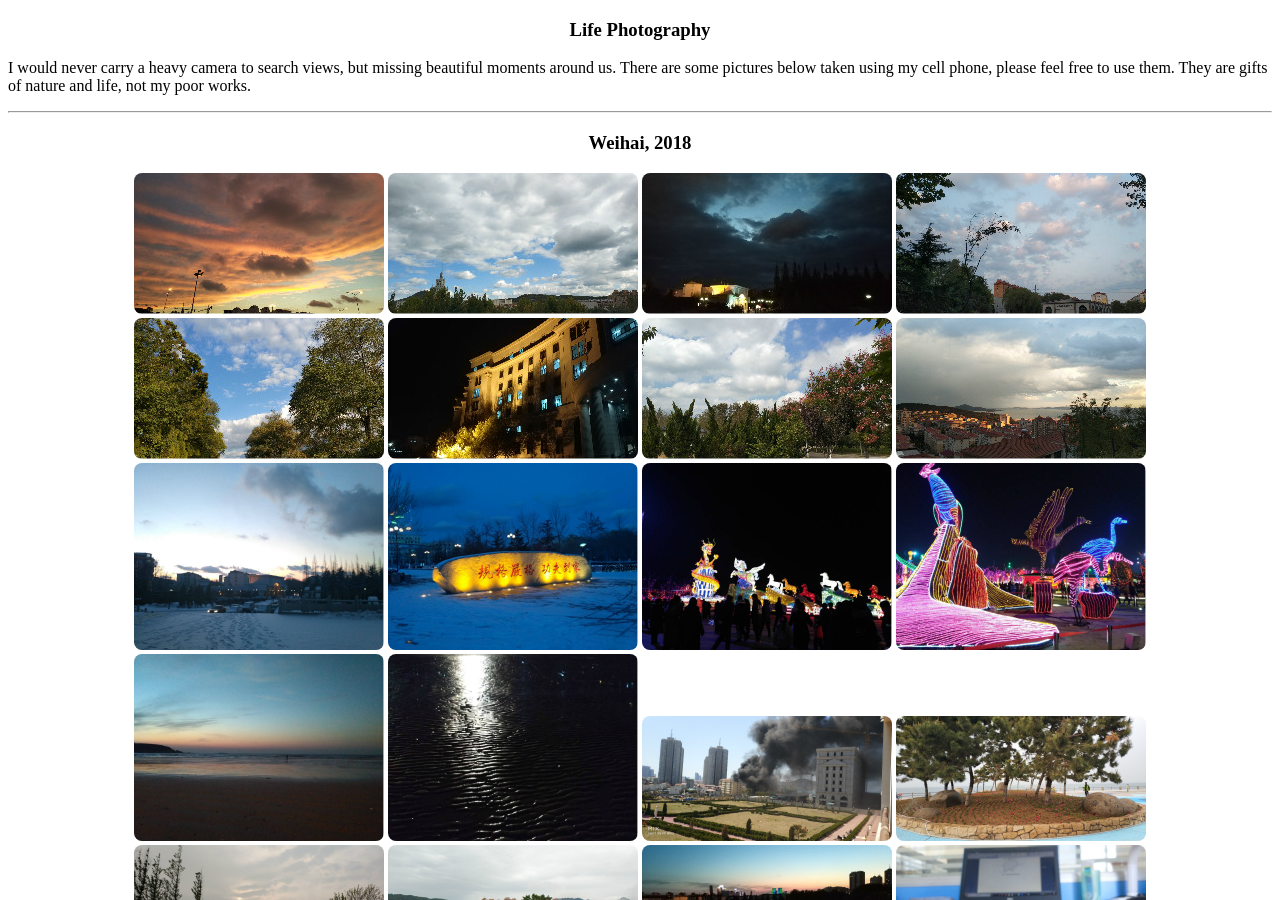
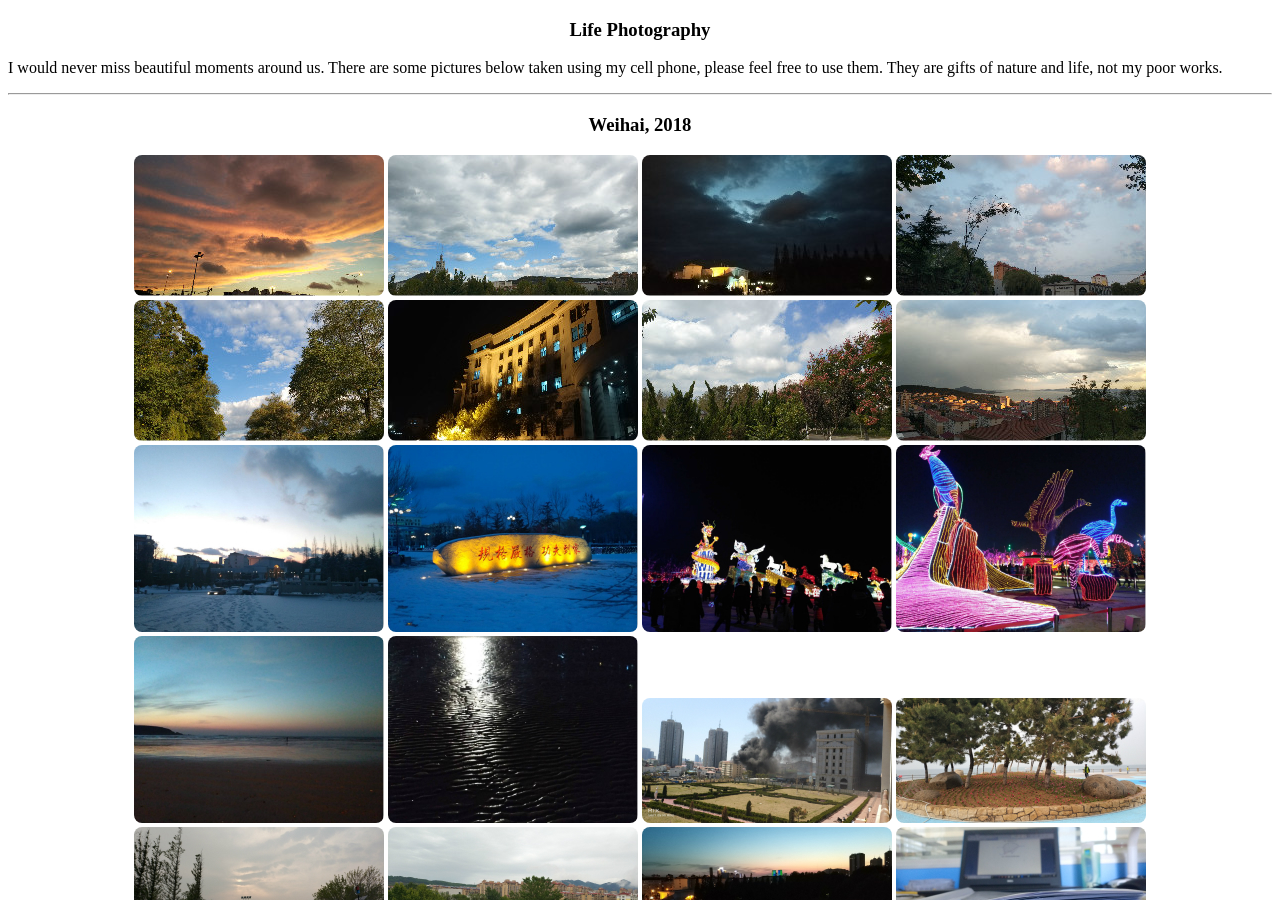
Before and after one commit to PAULYZHENG/paulyzheng.github.io, a Jekyll site: the page photograph/index.html, which Jekyll copies as it is, in a window 1280 px wide and 900 px high. Built offline with Jekyll 4.4.1, drawn with Linux system fonts in a browser that asks for light colours.

Commit message:
Update index.html

```diff
--- a/photograph/index.html
+++ b/photograph/index.html
@@ -11,7 +11,7 @@
   <section style="text-align:center;">
     <h3>Life Photography</h3>
     <p style="text-align:left;">
-      I would never carry a heavy camera to search views, but missing beautiful moments around us. There are some pictures below taken using my cell phone, please feel free to use them. They are gifts of nature and life, not my poor works.
+      I would never miss beautiful moments around us. There are some pictures below taken using my cell phone, please feel free to use them. They are gifts of nature and life, not my poor works.
     </p>
     <hr />
 
```
